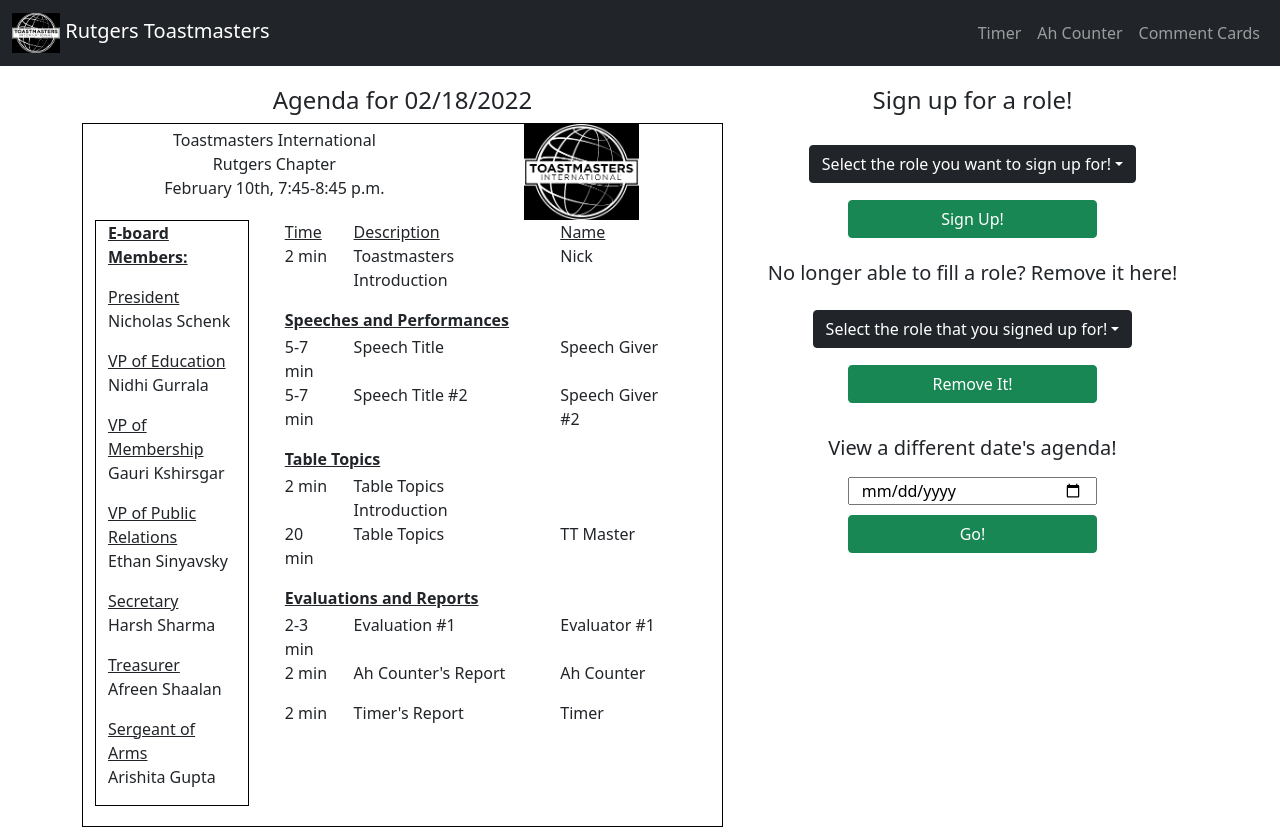
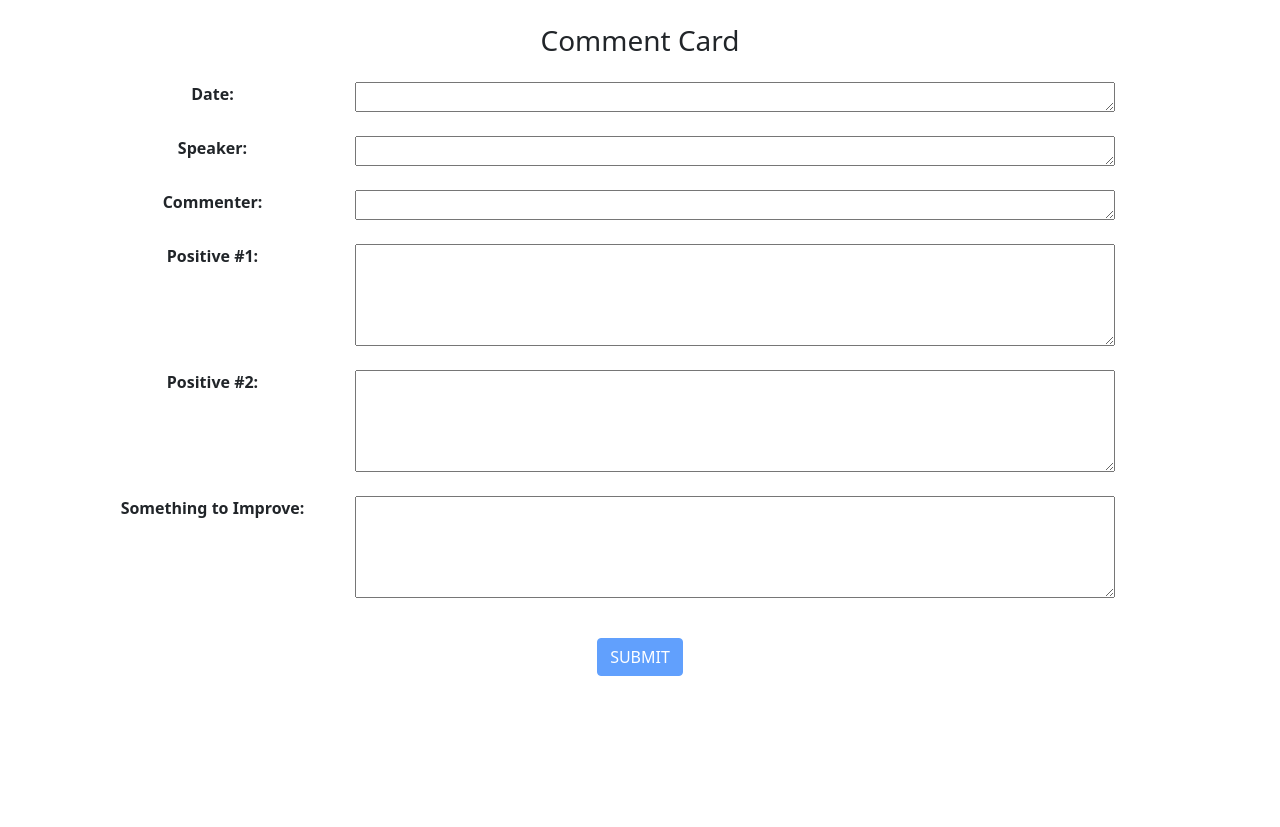
Before and after one commit to SujaySayini/Toastmasters, a React (Create React App) app: page / in a window 1280 px wide. After the commit the page ends 800 px from the top, so only its background shows below. Built offline with nearby package versions, Linux system fonts and the light colour scheme.

Commit message:
comment card page initial

```diff
--- a/src/App.js
+++ b/src/App.js
@@ -1,11 +1,13 @@
 import logo from './logo.svg';
 import './App.css';
 import Agenda  from './components/Agenda';
+import CommentCard from './components/CommentCard';
 
 function App() {
   return (
     <div className="App">
-      <Agenda/>
+      {/*<Agenda/>*/}
+      <CommentCard/>
     </div>
   );
 }
--- /dev/null
+++ b/src/components/CommentCard.js
@@ -0,0 +1,76 @@
+import React, { useState } from "react";
+import 'bootstrap/dist/css/bootstrap.min.css';
+import 'bootstrap/dist/js/bootstrap.bundle.min';
+
+const CommentCard = () => {
+    const [date, setDate] = useState("");
+    const [speaker, setSpeaker] = useState("");
+    const [commenter, setCommenter] = useState("");
+    const [positive1, setPositive1] = useState("");
+    const [positive2, setPositive2] = useState("");
+    const [improvement, setImprovement] = useState("");
+
+    const handleSubmit = (evt) => {
+        evt.preventDefault();
+        setDate("");
+        setSpeaker("");
+        setCommenter("");
+        setPositive1("");
+        setPositive2("");
+        setImprovement("");
+        alert(`Comment Card Submitted`)
+    }
+
+    return (
+      <div className="container-grid">
+            <h3 className="text-center my-4">Comment Card</h3>
+            <form className="container" onSubmit={handleSubmit}>
+                <div className="row my-4">
+                    <label className="col-md-3" style={{fontWeight: "bold"}}>
+                        Date:
+                    </label>
+                    <textarea className="col-md-8" rows="1" value={date} onChange={e => setDate(e.target.value)}/>
+                </div>
+                <div className="row my-4">
+                    <label className="col-md-3" style={{fontWeight: "bold"}}>
+                        Speaker:
+                    </label>
+                    <textarea className="col-md-8" rows="1" value={speaker} onChange={e => setSpeaker(e.target.value)}/>
+                </div>
+                <div className="row my-4">
+                    <label className="col-md-3" style={{fontWeight: "bold"}}>
+                        Commenter:
+                    </label>
+                    <textarea className="col-md-8" rows="1" value={commenter} onChange={e => setCommenter(e.target.value)}/>
+                </div>
+                <div className="row my-4">
+                    <label className="col-md-3" style={{fontWeight: "bold"}}>
+                        Positive #1:
+                    </label>
+                    <textarea className="col-md-8" rows="4" value={positive1} onChange={e => setPositive1(e.target.value)}/>
+                </div>
+                <div className="row my-4">
+                    <label className="col-md-3" style={{fontWeight: "bold"}}>
+                        Positive #2:
+                    </label>
+                    <textarea className="col-md-8" rows="4" value={positive2} onChange={e => setPositive2(e.target.value)}/>
+                </div>
+                <div className="row my-4">
+                    <label className="col-md-3" style={{fontWeight: "bold"}}>
+                        Something to Improve:
+                    </label>
+                    <textarea className="col-md-8" rows="4" value={improvement} onChange={e => setImprovement(e.target.value)}/>
+                </div>
+                <button
+                    type="submit"
+                    disabled={(date && speaker && commenter && positive1 && positive2 && improvement) ? false:true}
+                    className="btn btn-block btn-primary mt-3 text-uppercase"
+                >
+                    Submit
+                </button>
+            </form>
+      </div>
+    );
+}
+
+export default CommentCard;
```
